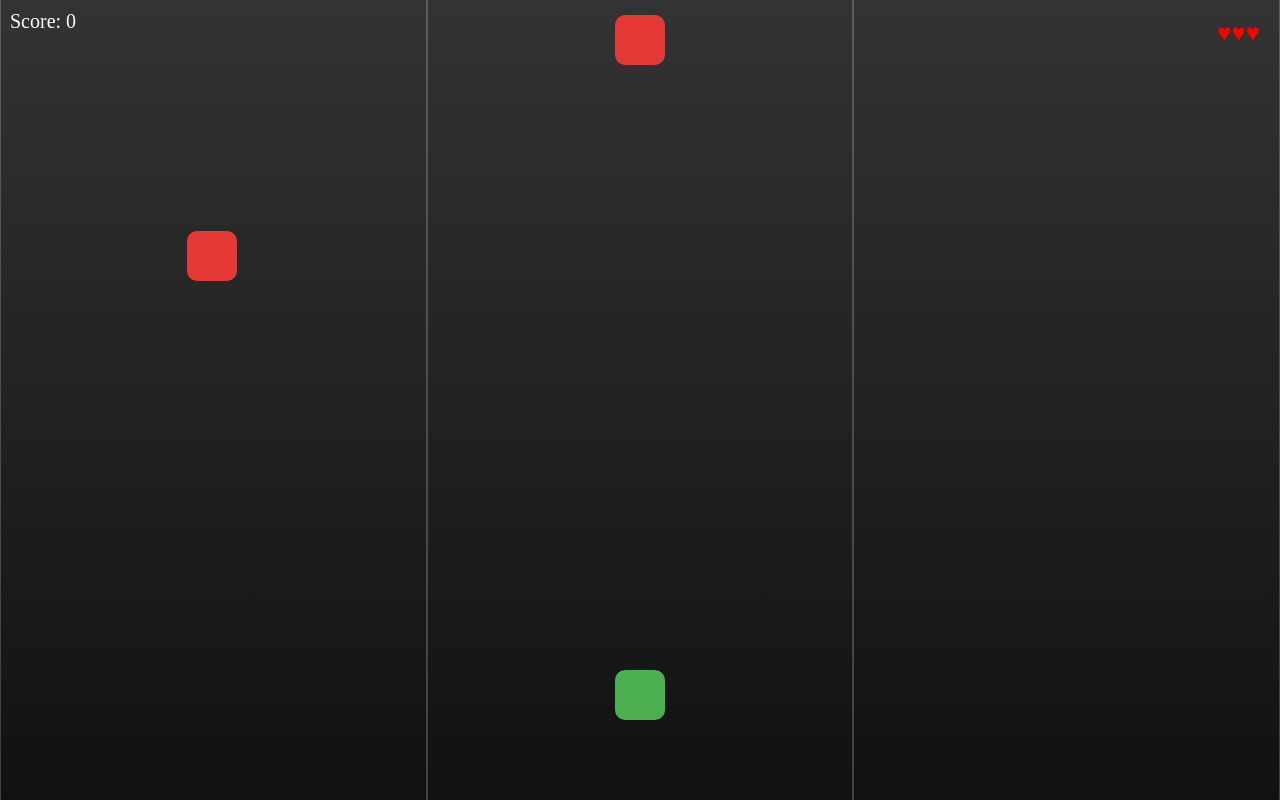
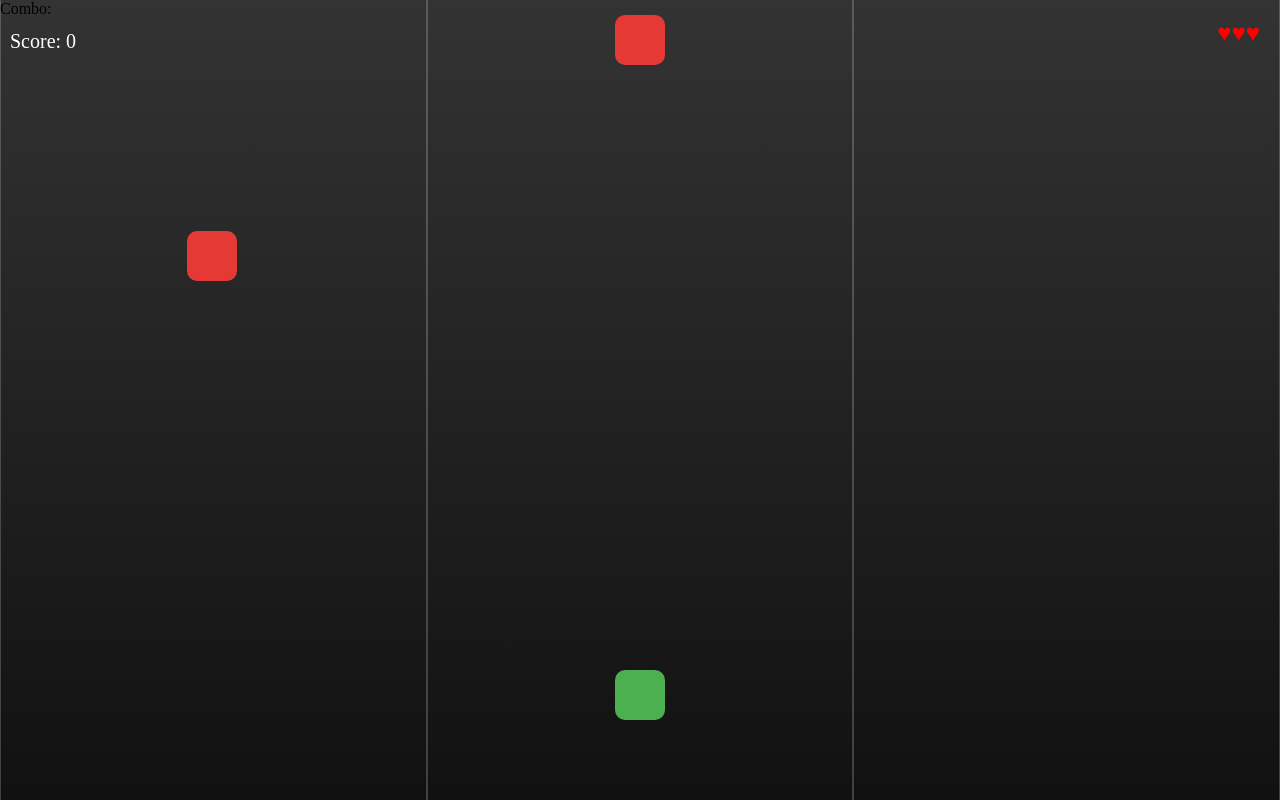
Before and after one commit to userTakeshi/3lane_run, a plain HTML site: page index.html in a window 1280 px wide. Both pictures are taken after a click on the button "ゲーム開始". Drawn offline with Linux system fonts and the light colour scheme.

Commit message:
test run

```diff
--- a/game.js
+++ b/game.js
@@ -4,6 +4,7 @@ const scoreDisplay = document.getElementById("score");
 const livesDisplay = document.getElementById("lives");
 const titleScreen = document.getElementById("titleScreen");
 const startButton = document.getElementById("startButton");
+const comboText = document.getElementById("combo");
 
 let score = 0;
 let lane = 1; // 0=左,1=中央,2=右
@@ -94,6 +95,7 @@ function performAttack() {
 
     if (hit) {
         combo++;
+        comboText.textContent = `Combo: ${combo}`;
         console.log(combo);
         if (combo >= 5) {
             combo = 5;
--- a/index.html
+++ b/index.html
@@ -19,6 +19,7 @@
     <div class="lane" id="lane-right"></div>
     <div id="player"></div>
     <div id="score">Score: 0</div>
+    <div id="combo">Combo: </div>
     <div id="lives">♥♥♥</div>
   </div>
 
--- a/style.css
+++ b/style.css
@@ -63,6 +63,15 @@ body {
   z-index: 999;
 }
 
+#score {
+  position: absolute;
+  top: 30px;
+  left: 10px;
+  color: white;
+  font-size: 20px;
+  z-index: 999;
+}
+
 #lives {
   position: fixed;      /* fixed にして画面に固定 */
   top: 20px;            /* 上から20px */
```
